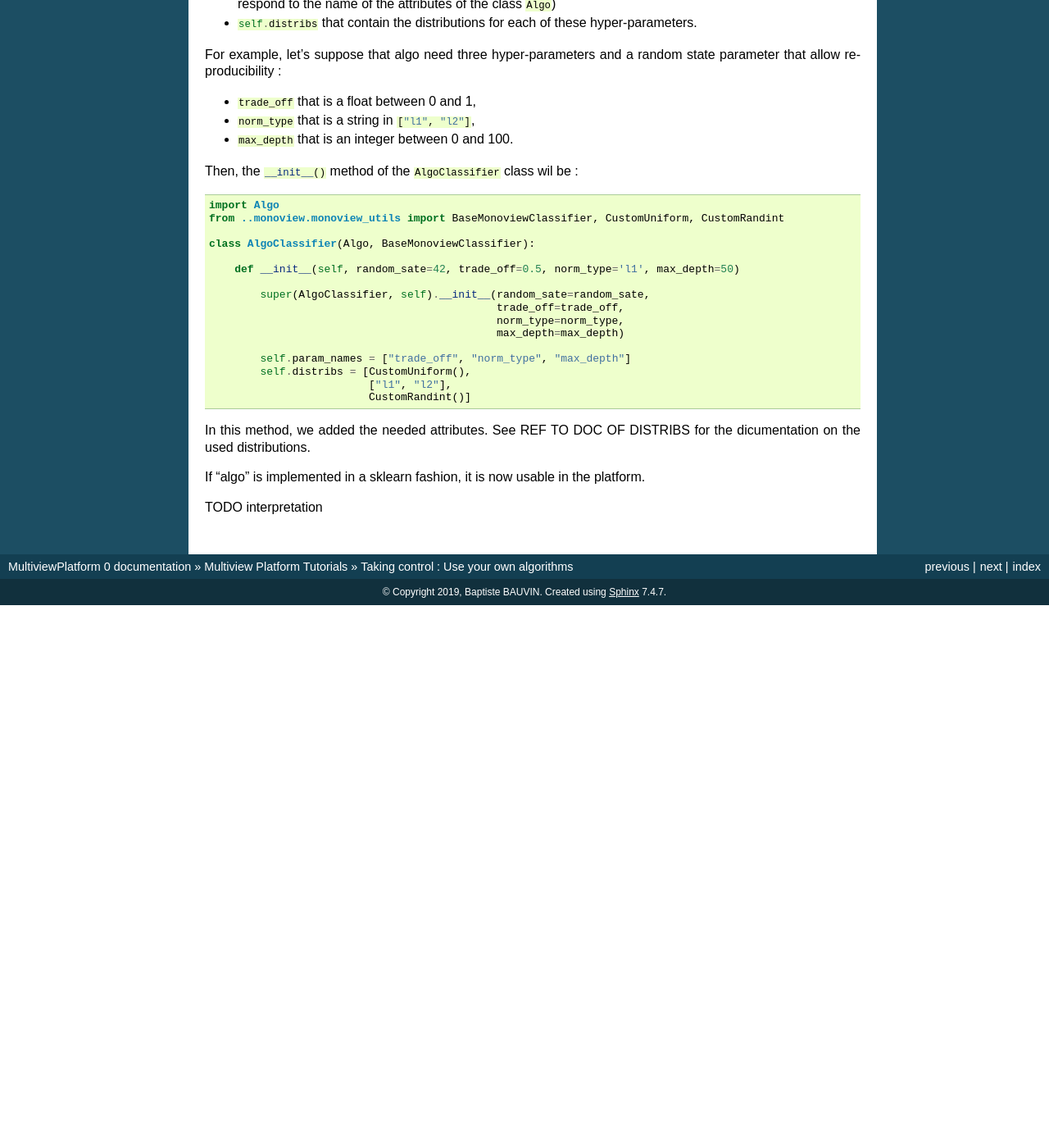
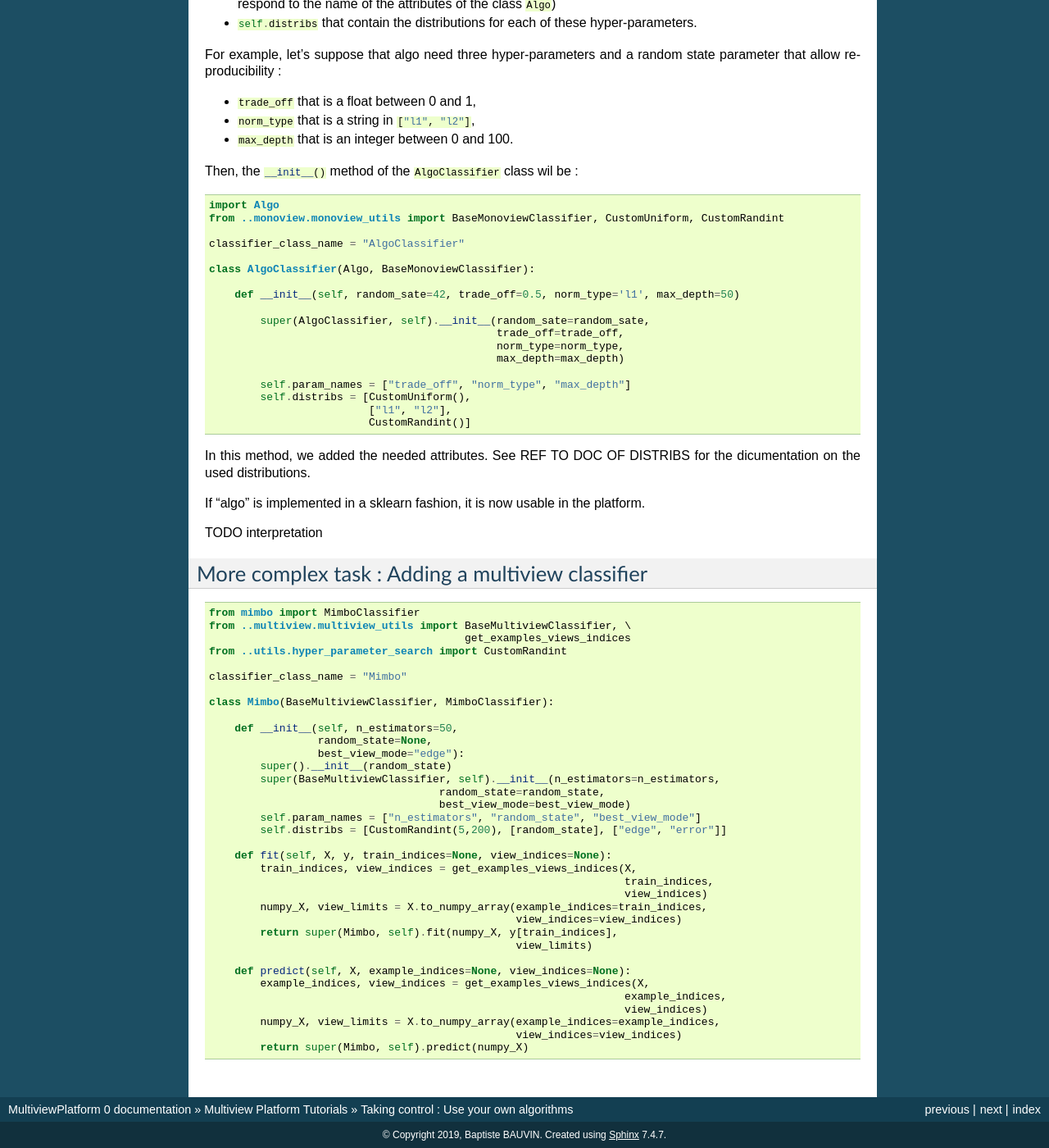
Before and after one commit to multi-learn/summit, a Sphinx documentation site: the page built from docs/source/tutorials/example5.rst, in a window 1280 px wide and 1400 px high, scrolled down 588 px. Shown: the whole window at 82% size. Built offline with Sphinx 7.4.7, drawn with Linux system fonts in a browser that asks for light colours; formulas are drawn with MathJax 3; pages that are not in the unit, such as notebooks, are missing from menus; before the commit the page ends 1326 px from its top, so only the background shows below that; some of the changed text lies outside the part shown.

Commit message:
COmpleted the doc

```diff
--- a/docs/source/tutorials/example4.rst
+++ b/docs/source/tutorials/example4.rst
@@ -31,7 +31,7 @@ So three matrices (200x100 ; 200x40 ; 200x55) make up the dataset. THe most usua
 2. ``image.csv``
 3. ``commentary.csv``.
 
-LEt's suppose that all this data should be used to classify the examples in two classes : Animal or Object and that on has a ``labels.csv`` file wit one value for each example, a 0 if the example is an Animal and a 1 if it is an Object.
+Let's suppose that all this data should be used to classify the examples in two classes : Animal or Object and that on has a ``labels.csv`` file wit one value for each example, a 0 if the example is an Animal and a 1 if it is an Object.
 
 In order to run a benchmark on this dataset, one has to format it using HDF5.
 
--- a/docs/source/tutorials/example5.rst
+++ b/docs/source/tutorials/example5.rst
@@ -45,6 +45,8 @@ Then, the :python:`__init__()` method of the :python:`AlgoClassifier` class wil
     import Algo
     from ..monoview.monoview_utils import BaseMonoviewClassifier, CustomUniform, CustomRandint
 
+    classifier_class_name = "AlgoClassifier"
+
     class AlgoClassifier(Algo, BaseMonoviewClassifier):
 
         def __init__(self, random_sate=42, trade_off=0.5, norm_type='l1', max_depth=50)
@@ -64,3 +66,46 @@ In this method, we added the needed attributes. See REF TO DOC OF DISTRIBS for t
 If "algo" is implemented in a sklearn fashion, it is now usable in the platform.
 
 TODO interpretation
+
+More complex task : Adding a multiview classifier
+-------------------------------------------------
+
+
+
+.. code-block:: python
+
+    from mimbo import MimboClassifier
+    from ..multiview.multiview_utils import BaseMultiviewClassifier, \
+                                            get_examples_views_indices
+    from ..utils.hyper_parameter_search import CustomRandint
+
+    classifier_class_name = "Mimbo"
+
+    class Mimbo(BaseMultiviewClassifier, MimboClassifier):
+
+        def __init__(self, n_estimators=50,
+                     random_state=None,
+                     best_view_mode="edge"):
+            super().__init__(random_state)
+            super(BaseMultiviewClassifier, self).__init__(n_estimators=n_estimators,
+                                        random_state=random_state,
+                                        best_view_mode=best_view_mode)
+            self.param_names = ["n_estimators", "random_state", "best_view_mode"]
+            self.distribs = [CustomRandint(5,200), [random_state], ["edge", "error"]]
+
+        def fit(self, X, y, train_indices=None, view_indices=None):
+            train_indices, view_indices = get_examples_views_indices(X,
+                                                                     train_indices,
+                                                                     view_indices)
+            numpy_X, view_limits = X.to_numpy_array(example_indices=train_indices,
+                                                    view_indices=view_indices)
+            return super(Mimbo, self).fit(numpy_X, y[train_indices],
+                                                    view_limits)
+
+        def predict(self, X, example_indices=None, view_indices=None):
+            example_indices, view_indices = get_examples_views_indices(X,
+                                                                     example_indices,
+                                                                     view_indices)
+            numpy_X, view_limits = X.to_numpy_array(example_indices=example_indices,
+                                                    view_indices=view_indices)
+            return super(Mimbo, self).predict(numpy_X)
```
Also changed, not shown: other parts of docs/source/tutorials/example4.rst (+1 -1 lines).
